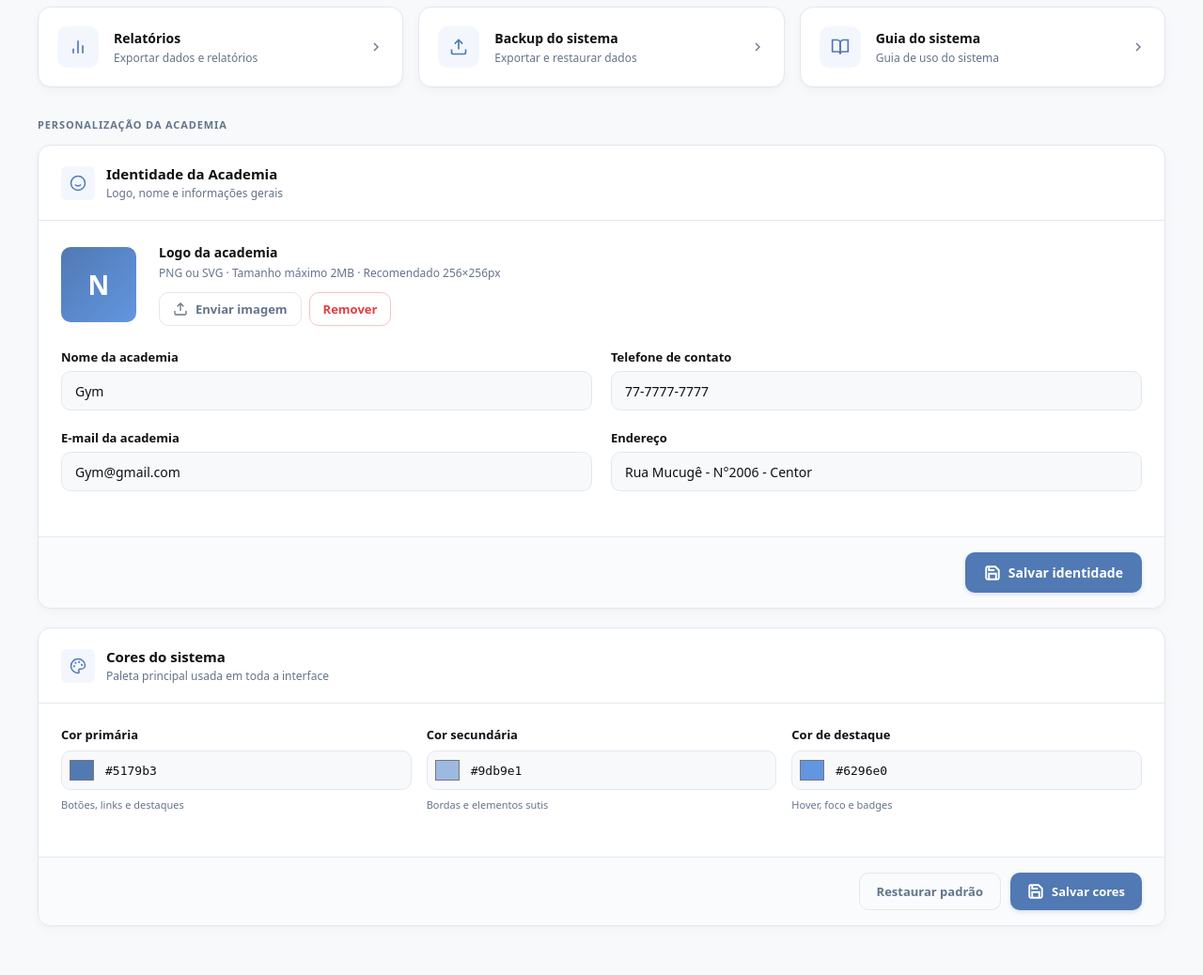
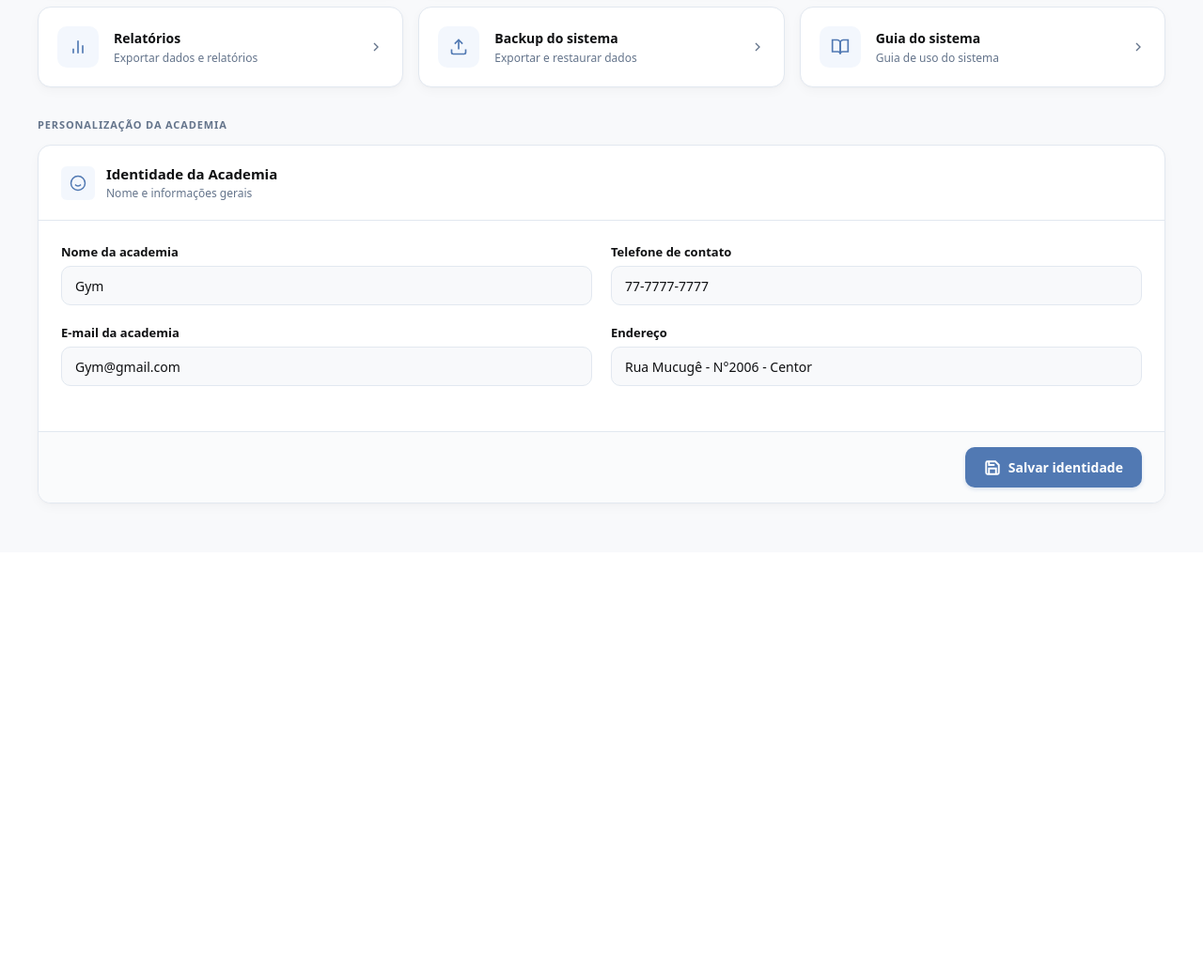
Before and after one commit to Robson-M/System-Gym, a Rails app: page /settings in a window 1280 px wide. Shown: the part 300-1338 px from the top of the page at 94% size. After the commit the page ends 838 px from the top, so only its background shows below. Run offline with Rails 7, Linux system fonts and the light colour scheme; a user stored in the database is signed in; data comes from the database, SQL or seed files in the repository; some libraries are stand-ins or nearby versions.

Commit message:
Links de gerenciamento do sistema funcionando, remoção do alteração de cor e logo

```diff
--- a/app/views/settings/index.html.erb
+++ b/app/views/settings/index.html.erb
@@ -25,7 +25,7 @@
       <svg class="settings-nav-card__arrow" viewBox="0 0 24 24" aria-hidden="true"><polyline points="9 18 15 12 9 6"/></svg>
     <% end %>
 
-    <a href="#" class="settings-nav-card">
+    <%= link_to turnstiles_path, class:"settings-nav-card" do %>
       <div class="settings-nav-card__icon">
         <svg viewBox="0 0 24 24" aria-hidden="true"><rect x="3" y="11" width="18" height="11" rx="2" ry="2"/><path d="M7 11V7a5 5 0 0 1 10 0v4"/></svg>
       </div>
@@ -34,9 +34,9 @@
         <div class="settings-nav-card__desc">Controle de acesso e check-in</div>
       </div>
       <svg class="settings-nav-card__arrow" viewBox="0 0 24 24" aria-hidden="true"><polyline points="9 18 15 12 9 6"/></svg>
-    </a>
+    <% end %>
 
-    <a href="#" class="settings-nav-card">
+    <%= link_to turnstiles_path, class:"settings-nav-card" do %>
       <div class="settings-nav-card__icon">
         <svg viewBox="0 0 24 24" aria-hidden="true"><polyline points="22 12 18 12 15 21 9 3 6 12 2 12"/></svg>
       </div>
@@ -45,9 +45,9 @@
         <div class="settings-nav-card__desc">Entradas e saídas registradas</div>
       </div>
       <svg class="settings-nav-card__arrow" viewBox="0 0 24 24" aria-hidden="true"><polyline points="9 18 15 12 9 6"/></svg>
-    </a>
+    <% end %>
 
-    <a href="#" class="settings-nav-card">
+    <%= link_to statistics_path, class:"settings-nav-card" do %>
       <div class="settings-nav-card__icon">
         <svg viewBox="0 0 24 24" aria-hidden="true"><path d="M18 20V10"/><path d="M12 20V4"/><path d="M6 20v-6"/></svg>
       </div>
@@ -56,9 +56,9 @@
         <div class="settings-nav-card__desc">Exportar dados e relatórios</div>
       </div>
       <svg class="settings-nav-card__arrow" viewBox="0 0 24 24" aria-hidden="true"><polyline points="9 18 15 12 9 6"/></svg>
-    </a>
+    <% end %>
 
-    <a href="#" class="settings-nav-card">
+    <a href="https://github.com/Robson-M/System-Gym" class="settings-nav-card" target="_blank" rel="noopener noreferrer">
       <div class="settings-nav-card__icon">
         <svg viewBox="0 0 24 24" aria-hidden="true"><path d="M21 15v4a2 2 0 0 1-2 2H5a2 2 0 0 1-2-2v-4"/><polyline points="17 8 12 3 7 8"/><line x1="12" y1="3" x2="12" y2="15"/></svg>
       </div>
@@ -90,28 +90,12 @@
       </div>
       <div>
         <div class="settings-card__title">Identidade da Academia</div>
-        <div class="settings-card__subtitle">Logo, nome e informações gerais</div>
+        <div class="settings-card__subtitle">Nome e informações gerais</div>
       </div>
     </div>
 
     <%= form_with(model: @gym) do |form| %>
       <div class="settings-card__body">
-        <div class="logo-upload">
-          <div class="logo-preview" aria-hidden="true">N</div>
-          <div class="logo-upload__info">
-            <div class="logo-upload__title">Logo da academia</div>
-            <div class="logo-upload__hint">PNG ou SVG · Tamanho máximo 2MB · Recomendado 256×256px</div>
-            <div class="logo-upload__actions">
-              <button class="btn-ghost btn-upload" type="button">
-                <svg viewBox="0 0 24 24" aria-hidden="true"><path d="M21 15v4a2 2 0 0 1-2 2H5a2 2 0 0 1-2-2v-4"/><polyline points="17 8 12 3 7 8"/><line x1="12" y1="3" x2="12" y2="15"/></svg>
-                Enviar imagem
-              </button>
-              <button class="btn-ghost btn-remove" type="button">
-                Remover
-              </button>
-            </div>
-          </div>
-        </div>
 
         <!-- Campos de texto -->
         <div class="settings-fields">
@@ -142,56 +126,4 @@
       </div>
     <% end %>
   </div>
-
-  <!-- Card: cores do sistema -->
-  <div class="settings-card">
-    <div class="settings-card__header">
-      <div class="settings-card__header-icon">
-        <svg viewBox="0 0 24 24" aria-hidden="true"><circle cx="13.5" cy="6.5" r=".5"/><circle cx="17.5" cy="10.5" r=".5"/><circle cx="8.5" cy="7.5" r=".5"/><circle cx="6.5" cy="12.5" r=".5"/><path d="M12 2C6.5 2 2 6.5 2 12s4.5 10 10 10c.926 0 1.648-.746 1.648-1.688 0-.437-.18-.835-.437-1.125-.29-.289-.438-.652-.438-1.125a1.64 1.64 0 0 1 1.668-1.668h1.996c3.051 0 5.555-2.503 5.555-5.554C21.965 6.012 17.461 2 12 2z"/></svg>
-      </div>
-      <div>
-        <div class="settings-card__title">Cores do sistema</div>
-        <div class="settings-card__subtitle">Paleta principal usada em toda a interface</div>
-      </div>
-    </div>
-
-    <div class="settings-card__body">
-      <div class="color-grid">
-        <div class="color-field">
-          <label class="color-field__label">Cor primária</label>
-          <div class="color-field__picker">
-            <input class="color-field__swatch" type="color" value="#5179b3" aria-label="Selecionar cor primária">
-            <input class="color-field__hex" type="text" value="#5179b3" maxlength="7">
-          </div>
-          <span class="settings-field__hint">Botões, links e destaques</span>
-        </div>
-
-        <div class="color-field">
-          <label class="color-field__label">Cor secundária</label>
-          <div class="color-field__picker">
-            <input class="color-field__swatch" type="color" value="#9db9e1" aria-label="Selecionar cor secundária">
-            <input class="color-field__hex" type="text" value="#9db9e1" maxlength="7">
-          </div>
-          <span class="settings-field__hint">Bordas e elementos sutis</span>
-        </div>
-
-        <div class="color-field">
-          <label class="color-field__label">Cor de destaque</label>
-          <div class="color-field__picker">
-            <input class="color-field__swatch" type="color" value="#6296e0" aria-label="Selecionar cor de destaque">
-            <input class="color-field__hex" type="text" value="#6296e0" maxlength="7">
-          </div>
-          <span class="settings-field__hint">Hover, foco e badges</span>
-        </div>
-      </div>
-    </div>
-
-    <div class="settings-card__footer">
-      <button class="btn-ghost settings-button_save" type="button" >Restaurar padrão</button>
-      <button class="btn-primary settings-button_save" type="button" >
-        <svg viewBox="0 0 24 24" aria-hidden="true"><path d="M19 21H5a2 2 0 0 1-2-2V5a2 2 0 0 1 2-2h11l5 5v11a2 2 0 0 1-2 2z"/><polyline points="17 21 17 13 7 13 7 21"/><polyline points="7 3 7 8 15 8"/></svg>
-        Salvar cores
-      </button>
-    </div>
-  </div>
 </main>
--- a/app/views/statistics/index.html.erb
+++ b/app/views/statistics/index.html.erb
@@ -30,7 +30,7 @@
     </div>
 
     <div class="page-header__actions">
-      <%= link_to root_path, class: "btn-ghost" do %>
+      <%= link_to :back, class: "btn-ghost" do %>
         <svg viewBox="0 0 24 24" aria-hidden="true"><line x1="19" y1="12" x2="5" y2="12"/><polyline points="12 19 5 12 12 5"/></svg>
         Voltar
       <% end %>
--- a/app/views/turnstiles/index.html.erb
+++ b/app/views/turnstiles/index.html.erb
@@ -30,7 +30,7 @@
     </div>
 
     <div class="page-header__actions">
-      <%= link_to root_path, class: "btn-ghost" do %>
+      <%= link_to :back, class: "btn-ghost" do %>
         <svg viewBox="0 0 24 24" aria-hidden="true"><line x1="19" y1="12" x2="5" y2="12"/><polyline points="12 19 5 12 12 5"/></svg>
         Voltar
       <% end %>
```
